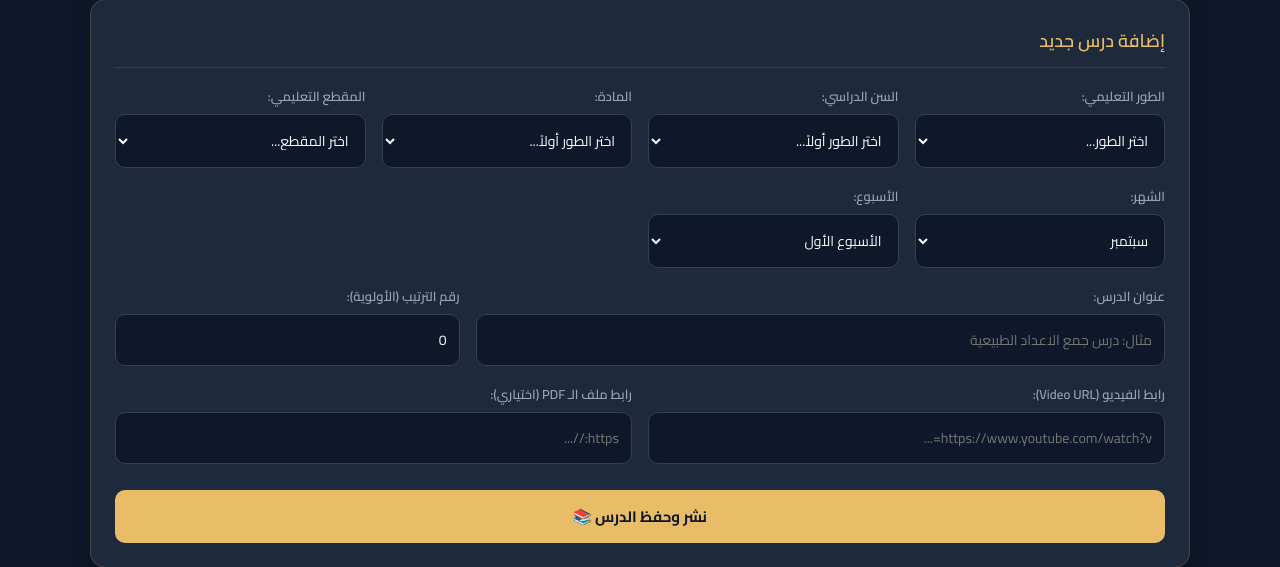
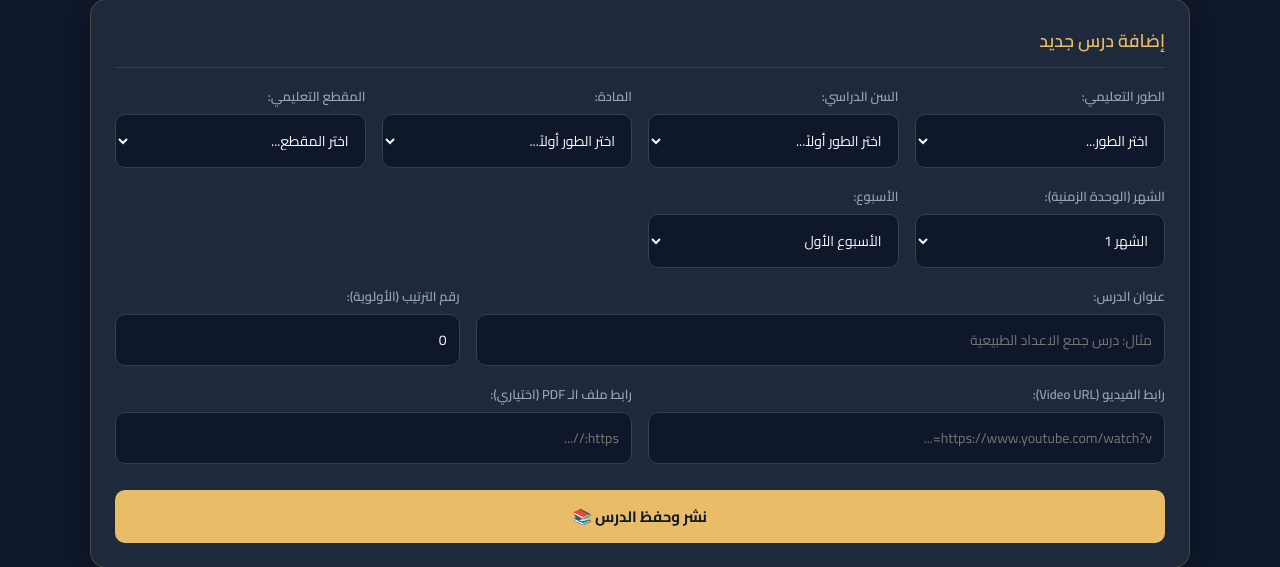
Before and after one commit to hamza3838/Dekiche_Academy_bordj_bounaAma, a Flask app: page /teacher-dashboard in a window 1280 px wide. Shown: the part 229-796 px from the top of the page. Run offline with Flask 3, Linux system fonts and the light colour scheme; the visitor is signed in with stand-in values (Sample User, id 1).

Commit message:
Update teacher_dashboard.html

```diff
--- a/templates/teacher_dashboard.html
+++ b/templates/teacher_dashboard.html
@@ -38,6 +38,8 @@
         a.link-val:hover { text-decoration: underline; }
         .btn-delete { background: #ef4444; color: white; border: none; padding: 6px 12px; border-radius: 6px; cursor: pointer; font-weight: 600; font-size: 13px; transition: 0.2s; }
         .btn-delete:hover { background: #dc2626; }
+        .btn-edit { background: #38bdf8; color: #0f172a; padding: 6px 12px; border-radius: 6px; text-decoration: none; font-weight: 600; font-size: 13px; display: inline-block; margin-left: 5px; }
+        .btn-edit:hover { filter: brightness(1.1); }
     </style>
 
     <script>
@@ -54,7 +56,6 @@
             subjectSelect.innerHTML = '<option value="">اختر المادة...</option>';
 
             if (selectedCycle === 'الابتدائي') {
-                // سنوات الابتدائي
                 const primaryGrades = [
                     "السنة الأولى ابتدائي",
                     "السنة الثانية ابتدائي",
@@ -69,7 +70,6 @@
                     gradeSelect.appendChild(opt);
                 });
 
-                // مواد الابتدائي (اللغة العربية، الرياضيات، الفرنسية، الإنجليزية فقط)
                 const primarySubjects = [
                     "اللغة العربية",
                     "الرياضيات",
@@ -84,7 +84,6 @@
                 });
 
             } else if (selectedCycle === 'المتوسط') {
-                // سنوات المتوسط
                 const middleGrades = [
                     "السنة الأولى متوسط",
                     "السنة الثانية متوسط",
@@ -98,7 +97,6 @@
                     gradeSelect.appendChild(opt);
                 });
 
-                // مواد المتوسط
                 const middleSubjects = [
                     "اللغة العربية",
                     "الرياضيات",
@@ -138,7 +136,7 @@
             <h2>إضافة درس جديد</h2>
             <form method="POST">
                 <div class="form-grid">
-                    <!-- اختيار الطور أولاً (سيقوم بتحديث السنوات والمواد معاً تلقائياً) -->
+                    <!-- اختيار الطور أولاً -->
                     <div class="form-group">
                         <label>الطور التعليمي:</label>
                         <select id="cycleSelect" onchange="updateCycleData()" required>
@@ -148,7 +146,7 @@
                         </select>
                     </div>
 
-                    <!-- اختيار السنة الدراسية بناءً على الطور -->
+                    <!-- اختيار السنة الدراسية -->
                     <div class="form-group">
                         <label>السن الدراسي:</label>
                         <select name="school_year" id="gradeSelect" required>
@@ -156,7 +154,7 @@
                         </select>
                     </div>
 
-                    <!-- اختيار المادة بناءً على الطور -->
+                    <!-- اختيار المادة -->
                     <div class="form-group">
                         <label>المادة:</label>
                         <select name="subject" id="subjectSelect" required>
@@ -180,20 +178,21 @@
                         </select>
                     </div>
 
+                    <!-- الشهر بنظام الأرقام -->
                     <div class="form-group">
-                        <label>الشهر:</label>
+                        <label>الشهر (الوحدة الزمنية):</label>
                         <select name="month" required>
-                            <option value="سبتمبر">سبتمبر</option>
-                            <option value="أكتوبر">أكتوبر</option>
-                            <option value="نوفمبر">نوفمبر</option>
-                            <option value="ديسمبر">ديسمبر</option>
-                            <option value="جانفي">جانفي</option>
-                            <option value="فيفري">فيفري</option>
-                            <option value="مارس">مارس</option>
-                            <option value="أفريل">أفريل</option>
-                            <option value="ماي">ماي</option>
+                            <option value="الشهر 1">الشهر 1</option>
+                            <option value="الشهر 2">الشهر 2</option>
+                            <option value="الشهر 3">الشهر 3</option>
+                            <option value="الشهر 4">الشهر 4</option>
+                            <option value="الشهر 5">الشهر 5</option>
+                            <option value="الشهر 6">الشهر 6</option>
+                            <option value="الشهر 7">الشهر 7</option>
+                            <option value="الشهر 8">الشهر 8</option>
                         </select>
                     </div>
+
                     <div class="form-group">
                         <label>الأسبوع:</label>
                         <select name="week" required>
@@ -274,6 +273,10 @@
                                         {% endif %}
                                     </td>
                                     <td>
+                                        <!-- زر التعديل الجديد -->
+                                        <a href="{{ url_for('edit_lesson', lesson_id=lesson.id) }}" class="btn-edit">تعديل</a>
+
+                                        <!-- زر الحذف -->
                                         <form action="{{ url_for('delete_lesson', lesson_id=lesson.id) }}" method="POST" onsubmit="return confirm('هل أنت متأكد من حذف هذا الدرس؟');" style="display:inline;">
                                             <button type="submit" class="btn-delete">حذف</button>
                                         </form>
```
